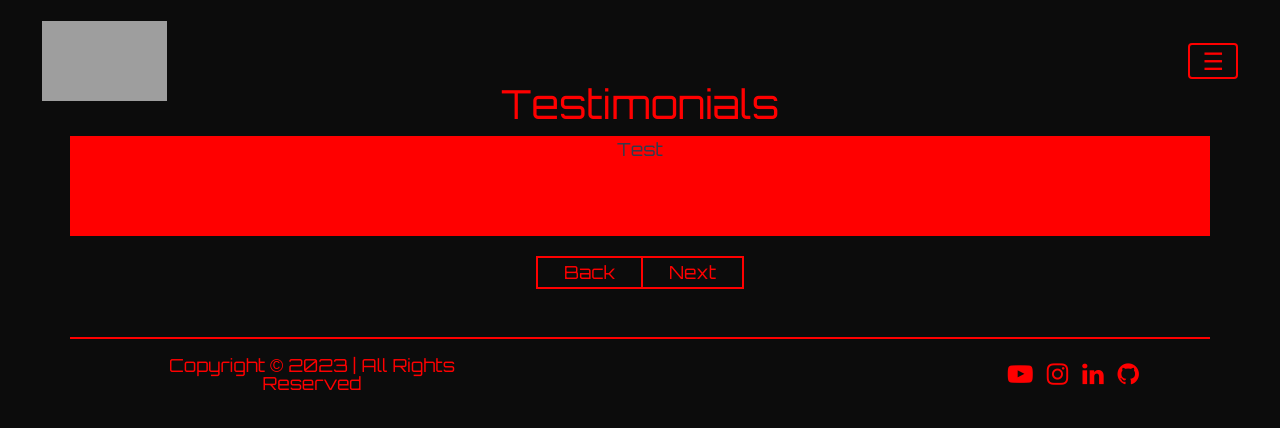
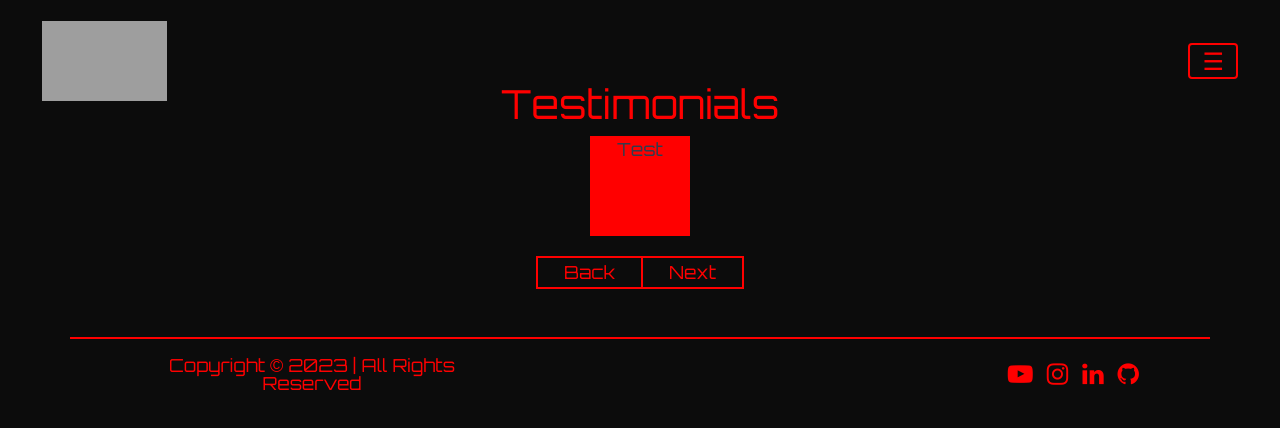
Before and after one commit to AbdulAbrahams/VuePortfolio, a Vue app: page /#/testimonials in a window 1280 px wide. Shown: the top 428 px of the page. Built offline with nearby package versions, Linux system fonts and the light colour scheme; grey boxes are pictures that could not be loaded; a web font is replaced by a local one.

Commit message:
Update Card.vue

```diff
--- a/src/components/Card.vue
+++ b/src/components/Card.vue
@@ -1,7 +1,7 @@
 <template>
         <div class="container">
         <div class="row">
-        <div class="col prac">Test</div>
+        <div class="col-md-4 prac">Test</div>
         </div>
         </div>
 
```
